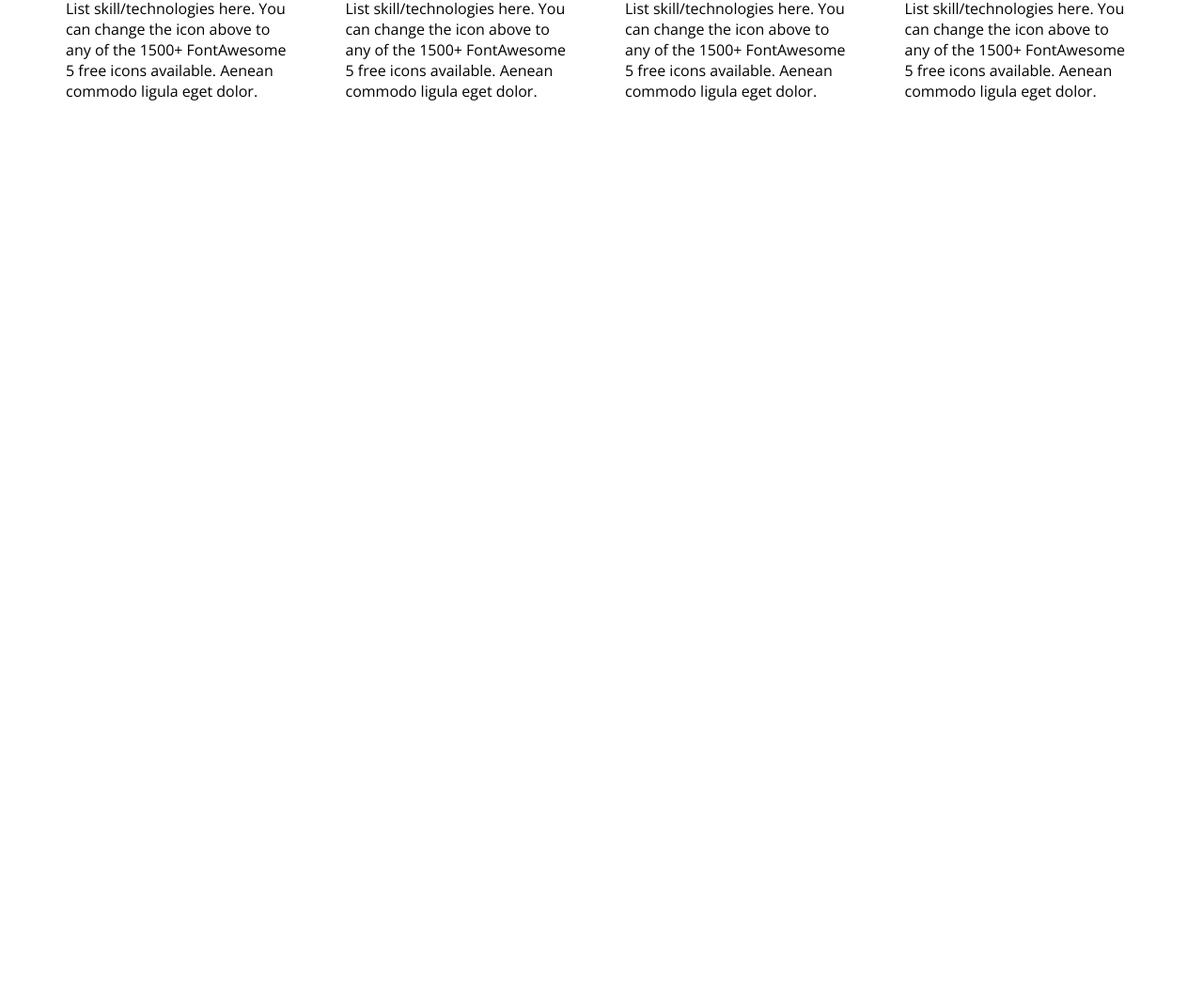
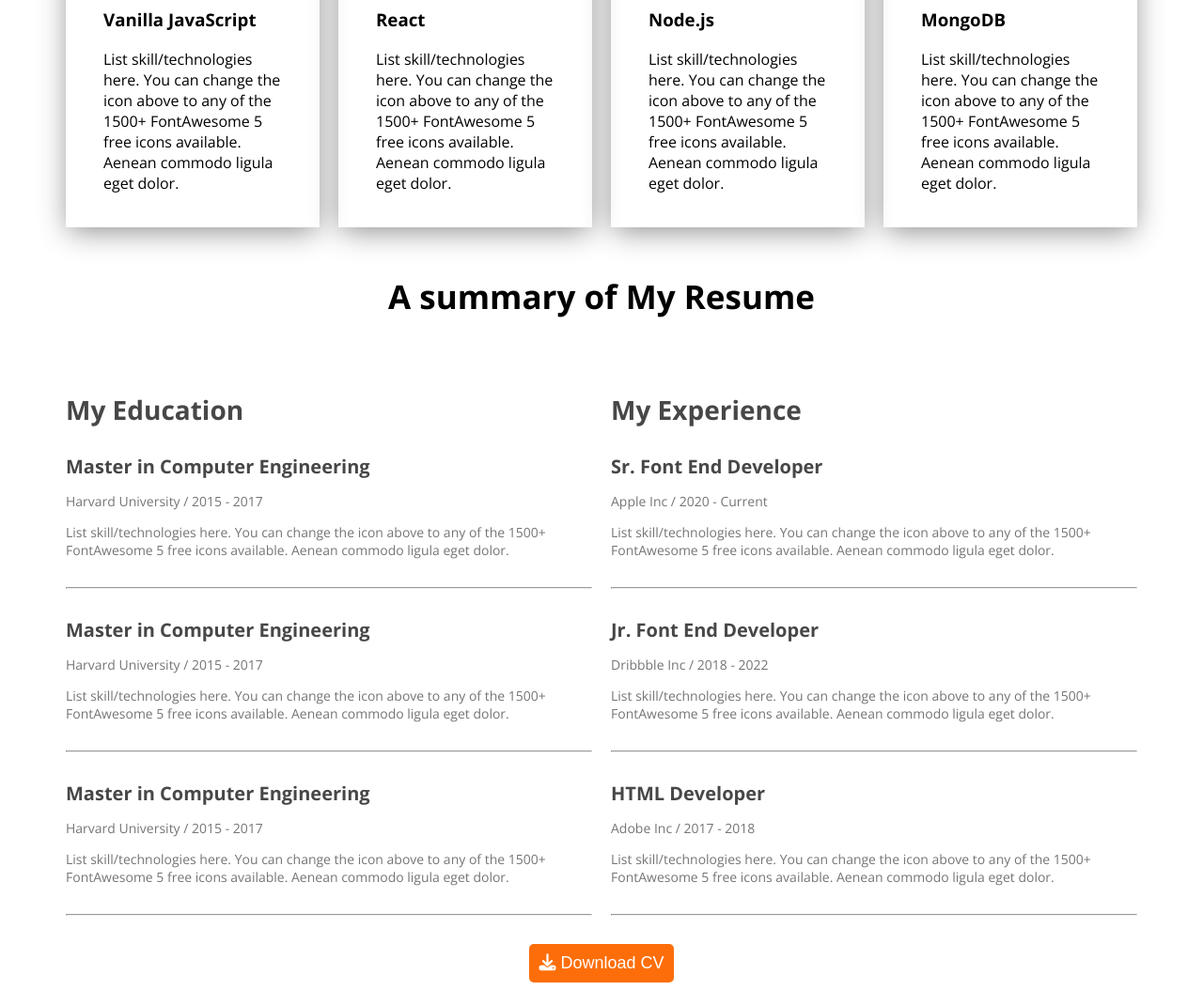
Before and after one commit to shakirhasan133/Web-Developer-Portfolio, a plain HTML site: page index.html in a window 1280 px wide. Shown: the part 1665-2719 px from the top of the page at 94% size. Before the commit the page ends 1797 px from the top, so only its background shows below. Drawn offline with nearby package versions, Linux system fonts and the light colour scheme.

Commit message:
my resume section done

```diff
--- a/index.html
+++ b/index.html
@@ -97,6 +97,80 @@
             </div>
         </div>
         </section>
+
+        <!-- What I Section Finished -->
+
+        <!-- A Summary of my resume Started -->
+
+        <section class="resume-summary">
+
+                <h3 class="resume-header">A summary of My Resume</h3>
+
+                <div class="resume-container">
+
+                    <div class="resume-child">
+                            <div class="resume-child1">
+                                <h3>My Education</h3>
+                                <div class="list1">
+                                    <h4>Master in Computer Engineering</h4>
+                                    <p class="edu-des">Harvard University / 2015 - 2017</p>
+                                    <p>List skill/technologies here. You can change the icon above
+                                        to any of the 1500+ FontAwesome 5 free icons available. Aenean commodo ligula eget dolor.</p>
+                                    <hr>
+                                </div>
+
+                                <div class="list1">
+                                    <h4>Master in Computer Engineering</h4>
+                                    <p class="edu-des">Harvard University / 2015 - 2017</p>
+                                    <p>List skill/technologies here. You can change the icon above
+                                        to any of the 1500+ FontAwesome 5 free icons available. Aenean commodo ligula eget dolor.</p>
+                                    <hr>
+                                </div>
+                                <div class="list1">
+                                    <h4>Master in Computer Engineering</h4>
+                                    <p class="edu-des">Harvard University / 2015 - 2017</p>
+                                    <p>List skill/technologies here. You can change the icon above
+                                        to any of the 1500+ FontAwesome 5 free icons available. Aenean commodo ligula eget dolor.</p>
+                                    <hr>
+                                </div>
+                            </div>
+
+                     <div class="resume-child2">
+                            <h3>My Experience</h3>
+                            <div class="list1">
+                                <h4>Sr. Font End Developer</h4>
+                                <p class="edu-des">Apple Inc / 2020 - Current</p>
+                                <p>List skill/technologies here. You can change the icon above
+                                    to any of the 1500+ FontAwesome 5 free icons available. Aenean commodo ligula eget dolor.</p>
+                                <hr>
+                            </div>
+
+                            <div class="list1">
+                                <h4>Jr. Font End Developer</h4>
+                                <p class="edu-des">Dribbble Inc / 2018 - 2022</p>
+                                <p>List skill/technologies here. You can change the icon above
+                                    to any of the 1500+ FontAwesome 5 free icons available. Aenean commodo ligula eget dolor.</p>
+                                <hr>
+                            </div>
+
+                            <div class="list1">
+                                <h4>HTML Developer</h4>
+                                <p class="edu-des">Adobe Inc / 2017 - 2018</p>
+                                <p>List skill/technologies here. You can change the icon above
+                                    to any of the 1500+ FontAwesome 5 free icons available. Aenean commodo ligula eget dolor.</p>
+                                <hr>
+                                </div>
+                            </div>
+                        </div>
+                    </div>
+                    <div class="download-resume">
+                        <button id="dresume" class="btn"><a  href=""> <i class="fa-solid fa-download"></i> Download CV</a></button>
+                    </div>
+            </div>
+
+        </section>
+
+         <!-- A summary of my resume finished -->
     </main>
     <footer>
 
--- a/styles/style.css
+++ b/styles/style.css
@@ -154,9 +154,87 @@ nav{
 .skills-list{
     display: flex;
     justify-content: space-around;
-    gap: 50px;
+    gap: 20px;
+
 
 }
 .skills-list{
+margin-top: 50px;
 
 }
+.skills{
+
+    -webkit-box-shadow: 0px 7px 29px -3px rgba(0,0,0,0.45);
+    -moz-box-shadow: 0px 7px 29px -3px rgba(0,0,0,0.45);
+    box-shadow: 0px 7px 29px -3px rgba(0,0,0,0.45);
+    padding: 20px 40px;
+    transition: 0.3s;
+}
+.skills:hover{
+    background-color:#FFF8F3;
+}
+.resume-container{
+    display: flex;
+    margin: 0 auto;
+    /* height: 1000px; */
+}
+.resume-child{
+    width:100%;
+    /* border: 1px solid black; */
+    margin: 0 auto;
+    display: flex;
+    gap: 20px;
+}
+.resume-child1{
+    width: 50%;
+    /* border: 1px solid blue; */
+
+}
+.resume-child2{
+    width: 50%;
+    /* border: 1px solid blue; */
+}
+.resume-header{
+    text-align: center;
+    margin: 50px 0px;
+    font-size: 35px;
+    font-weight: bold;
+}
+.resume-child1 h3{
+    font-size: 28px;
+    font-weight: 700;
+    color:#474747;
+}
+.list1 h4{
+    font-size: 20px;
+    font: 500;
+    color:#474747;
+    margin: 0 ;
+}
+.list1 hr{
+    margin: 30px 0;
+}
+.edu-des{
+    font-size: 16px;
+    font-weight: 500;
+    color:#757575;
+}
+.list1 p{
+    font-size: 14px;
+    font-weight: normal;
+    color:#757575;
+
+}
+.resume-child2 h3{
+    font-size: 28px;
+    font-weight: 700;
+    color:#474747;
+}
+.download-resume{
+    text-align: center;
+}
+#dresume  a{
+    text-align: center;
+    color: white;
+    text-decoration: none;
+}
```
